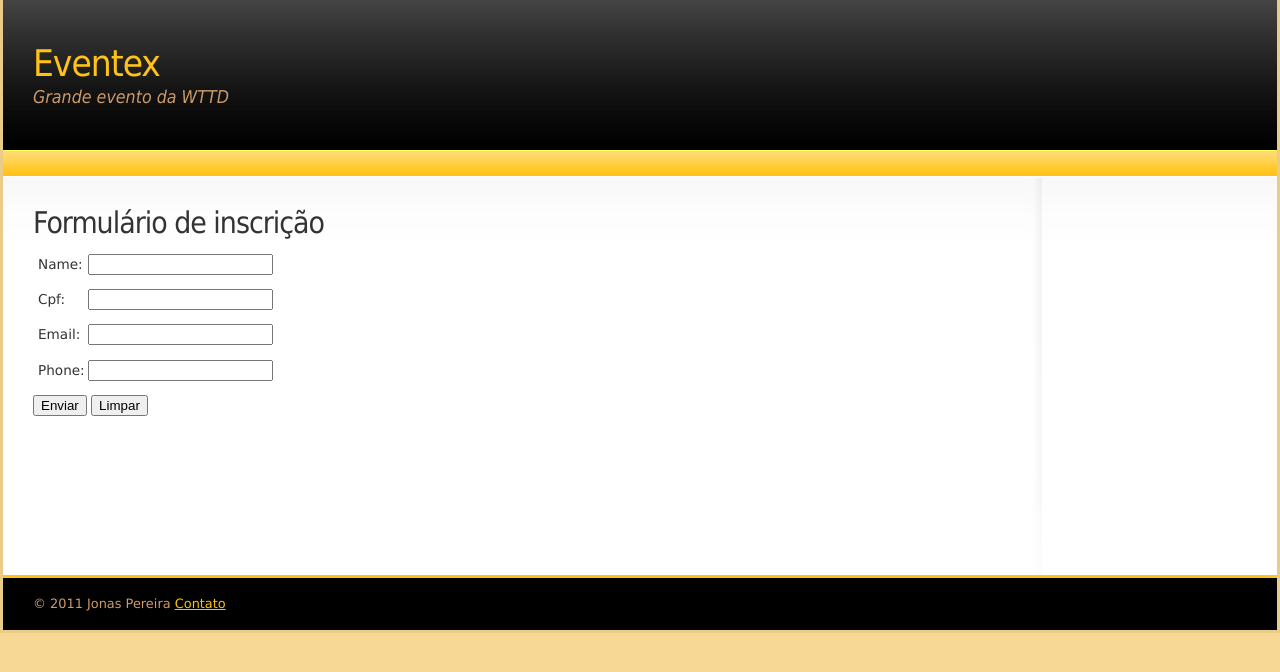
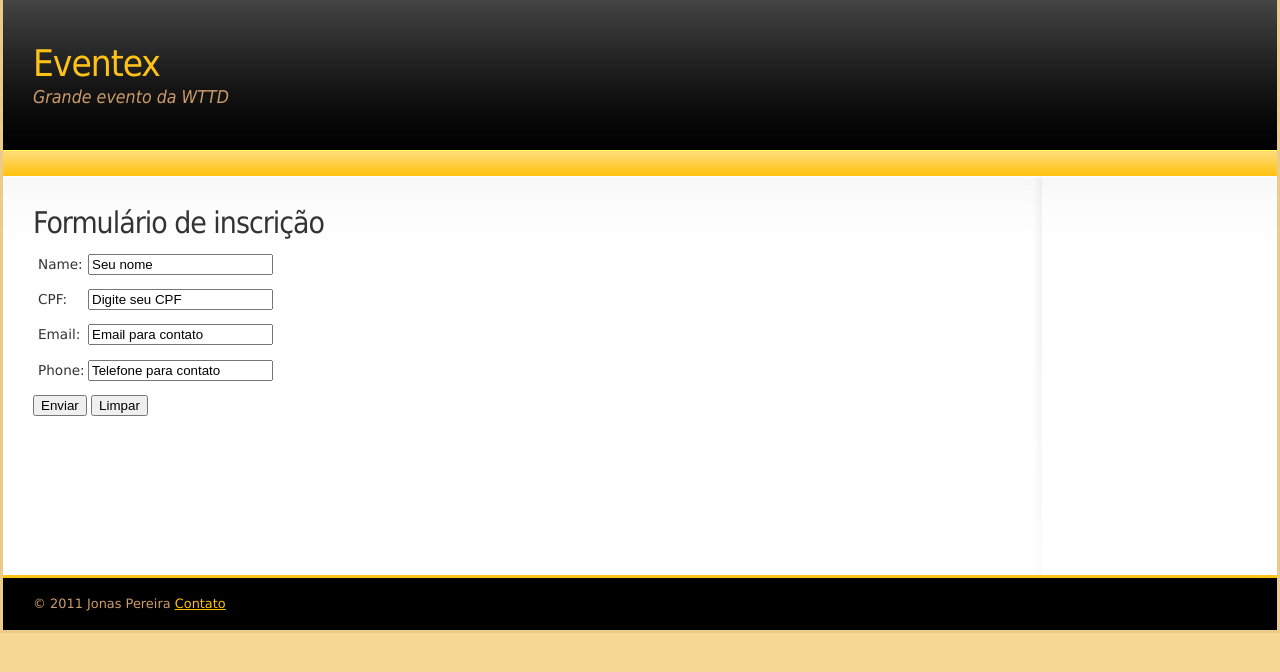
Before and after one commit to jonassonjp/eventex, a Django app: page /inscricao/ in a window 1280 px wide. Shown: the top 672 px of the page. Run offline with Django 3.2, Linux system fonts and the light colour scheme; parts of the project's set-up code (start-up, migrations or seed data) failed here and were passed over.

Commit message:
Alterado o subscription form para suportar validação personlizada; Validação se CPF e Email já cadastrados Validação se campo CPF no formulário de Inscrição é número e contém 11 digitos; Validação se foi preenchido email ou telefone de contato Colocado dados iniciais nos campos do formulário de inscrição

```diff
--- a/subscription/forms.py
+++ b/subscription/forms.py
@@ -1,7 +1,45 @@
+# -*- coding: utf-8 -*-
 from django import forms
+from django.utils.translation import ugettext as _
+
+from subscription import validators
 from subscription.models import Subscription
 
+#class SubscriptionForm(forms.Form):
+#	cpf = forms.CharField(label=_('CPF'),
+#		validators=[validators.CPFValidator])
+
+
+
+
 class SubscriptionForm(forms.ModelForm):
+	cpf = forms.CharField(label=_('CPF'),
+		validators=[validators.CPFValidator])
+
 	class Meta:
 		model = Subscription
 		exclude = ('created_at'),('paid'),
+
+	def clean(self):
+		super(SubscriptionForm, self).clean()
+
+		if	not self.cleaned_data.get('email') and \
+			not self.cleaned_data.get('phone'):
+				raise forms.ValidationError(
+					_(u'Informe seu email ou telefone')
+				)
+		return self.cleaned_data
+
+	def _unique_check(self, fieldname, error_message):
+		param = { fieldname: self.cleaned_data[fieldname] }
+		try:
+			s = Subscription.objects.get(**param)
+		except Subscription.DoesNotExist:
+			return self.cleaned_data[fieldname]
+		raise forms.ValidationError(error_message)
+
+	def clean_cpf(self):
+		return self._unique_check('cpf', _(u'CPF já inscrito'))
+
+	def clean_email(self):
+		return self._unique_check('email', _(u'E-mail já inscrito'))
--- a/subscription/views.py
+++ b/subscription/views.py
@@ -14,7 +14,12 @@ def subscribe(request):
 		return new(request)
 
 def new(request):
-	form = SubscriptionForm()
+	form = SubscriptionForm(initial={
+		'name': 'Seu nome',
+		'cpf': 'Digite seu CPF',
+		'email': 'Email para contato',
+		'phone': 'Telefone para contato'
+	})
 	context = RequestContext(request, {'form': form})
 	return render_to_response('subscription/new.html', context)
 
--- a/templates/subscription/sucess.html
+++ b/templates/subscription/sucess.html
@@ -2,6 +2,6 @@
 {% block content %}
 
 	<p>Parabéns <strong>{{ subscription.name }}</strong>, sua inscrição efetuada em {{ subscription.created_at|date:"d/m/Y" }}.<br>
-	Em breve você receberá um email com seus dados da inscrição.</p>
+	Em breve você receberá um email com seus dados de sua inscrição.</p>
 
 {% endblock content%}
```
Also changed, not shown: subscription/validators.py (added, +10 -0 lines), database.db, 1 other file.
